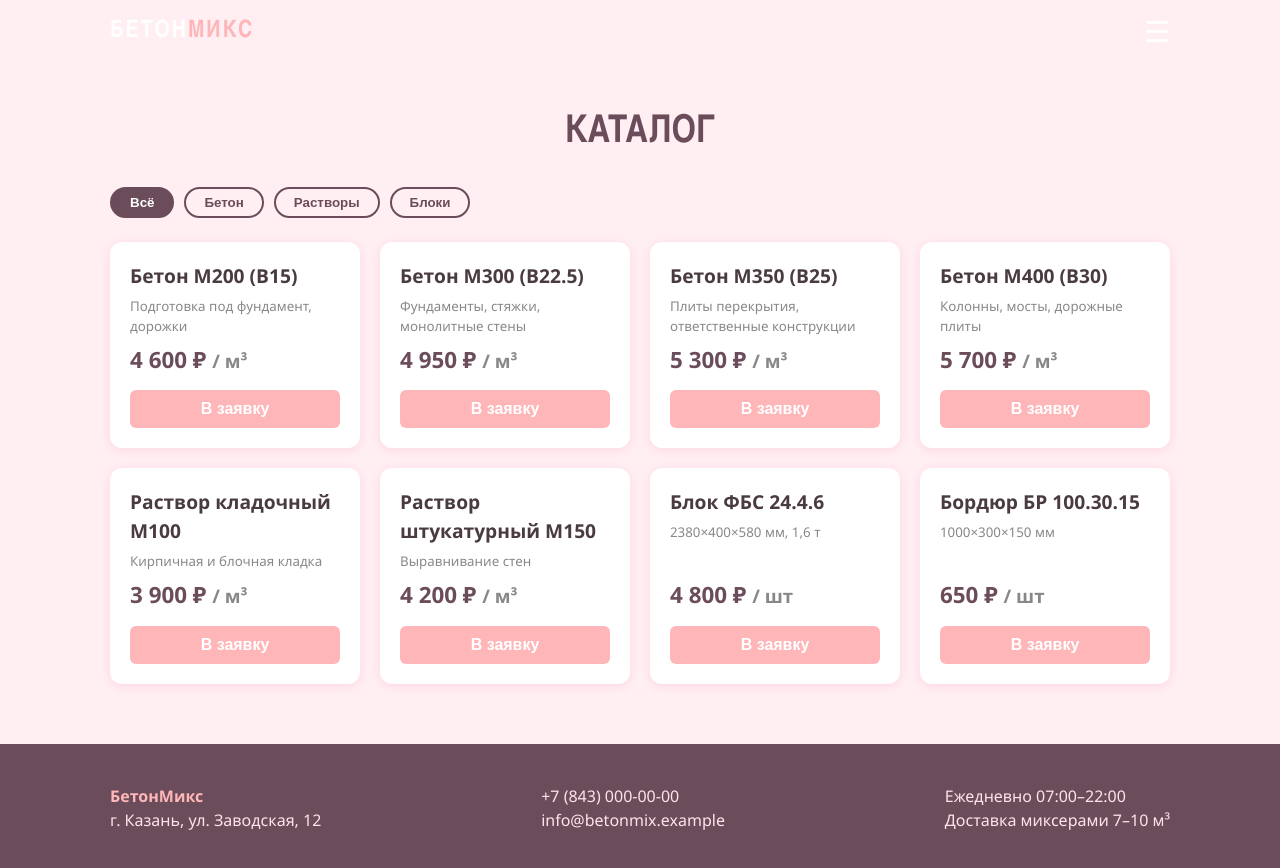
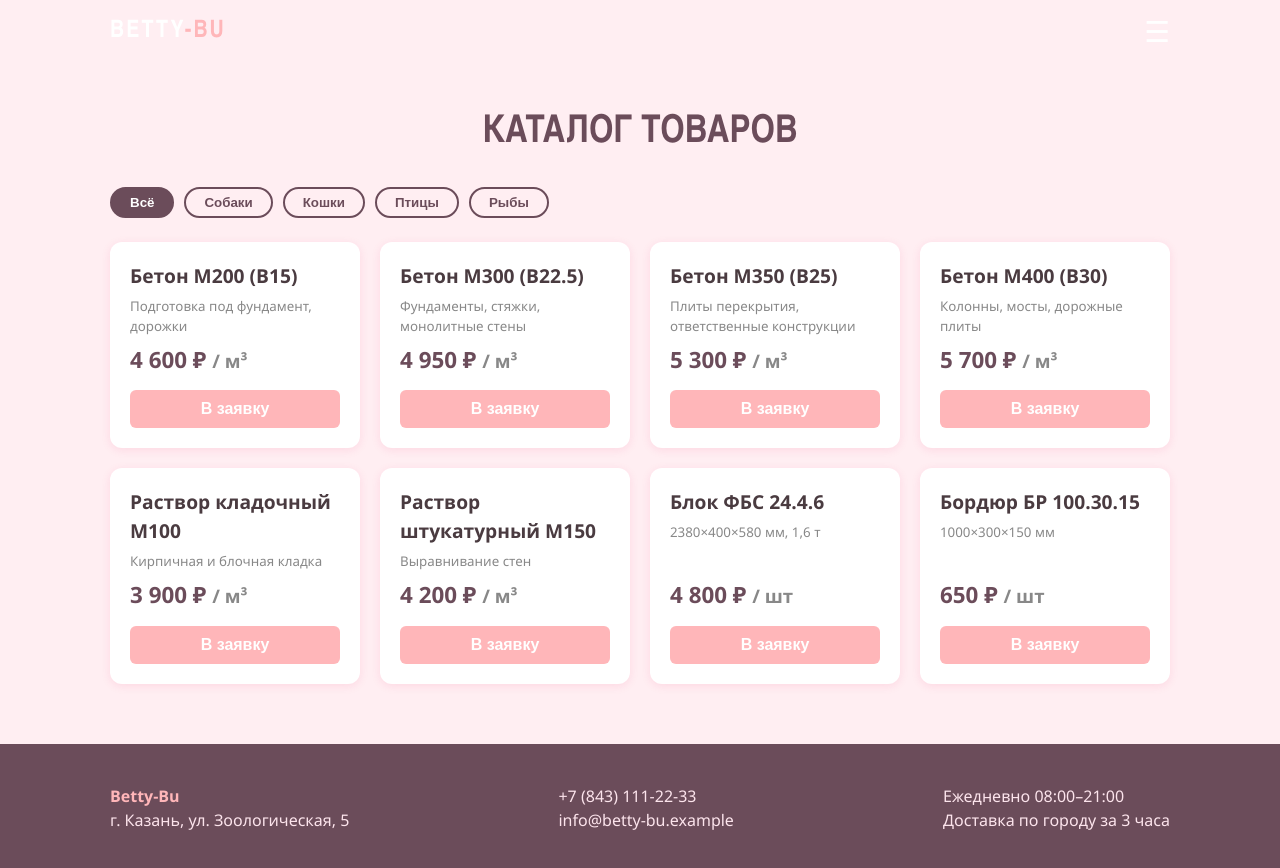
Before and after one commit to KhafizovaAV123/betty-bu, a plain HTML site: page catalog.html in a window 1280 px wide. Drawn offline with Linux system fonts and the light colour scheme.

Commit message:
Update catalog.html

```diff
--- a/catalog.html
+++ b/catalog.html
@@ -3,39 +3,40 @@
 <head>
   <meta charset="UTF-8">
   <meta name="viewport" content="width=device-width, initial-scale=1.0">
-  <title>Каталог — БетонМикс</title>
+  <title>Каталог — Betty-Bu</title>
   <link rel="stylesheet" href="css/style.css">
   <script src="js/main.js" defer></script>
 </head>
 <body>
 <header class="header">
   <div class="container header__inner">
-    <a href="index.html" class="logo">БЕТОН<span>МИКС</span></a>
+    <a href="index.html" class="logo">BETTY<span>-BU</span></a>
     <button class="menu-toggle" aria-label="Меню">☰</button>
     <nav class="dropdown-menu">
       <a href="catalog.html">Каталог</a>
-      <a href="calculator.html">Калькулятор</a>
+      <a href="calculator.html">Подбор корма</a>
       <a href="bag.html">Заявка <b class="cart-count">0</b></a>
-      <a href="about.html">О заводе</a>
+      <a href="about.html">О магазине</a>
     </nav>
   </div>
 </header>
 
-<section class="section-heading page-top"><h2>Каталог</h2></section>
+<section class="section-heading page-top"><h2>Каталог товаров</h2></section>
 <div class="container">
   <div class="filters">
     <button class="filter active" data-filter="all">Всё</button>
-    <button class="filter" data-filter="beton">Бетон</button>
-    <button class="filter" data-filter="rastvor">Растворы</button>
-    <button class="filter" data-filter="blocks">Блоки</button>
+    <button class="filter" data-filter="dogs">Собаки</button>
+    <button class="filter" data-filter="cats">Кошки</button>
+    <button class="filter" data-filter="birds">Птицы</button>
+    <button class="filter" data-filter="fish">Рыбы</button>
   </div>
   <div class="catalog" id="catalog"></div>
 </div>
 <footer class="footer">
   <div class="container footer__inner">
-    <div><b>БетонМикс</b><br>г. Казань, ул. Заводская, 12</div>
-    <div>+7 (843) 000-00-00<br>info@betonmix.example</div>
-    <div>Ежедневно 07:00–22:00<br>Доставка миксерами 7–10 м³</div>
+    <div><b>Betty-Bu</b><br>г. Казань, ул. Зоологическая, 5</div>
+    <div>+7 (843) 111-22-33<br>info@betty-bu.example</div>
+    <div>Ежедневно 08:00–21:00<br>Доставка по городу за 3 часа</div>
   </div>
 </footer>
 </body>
```
